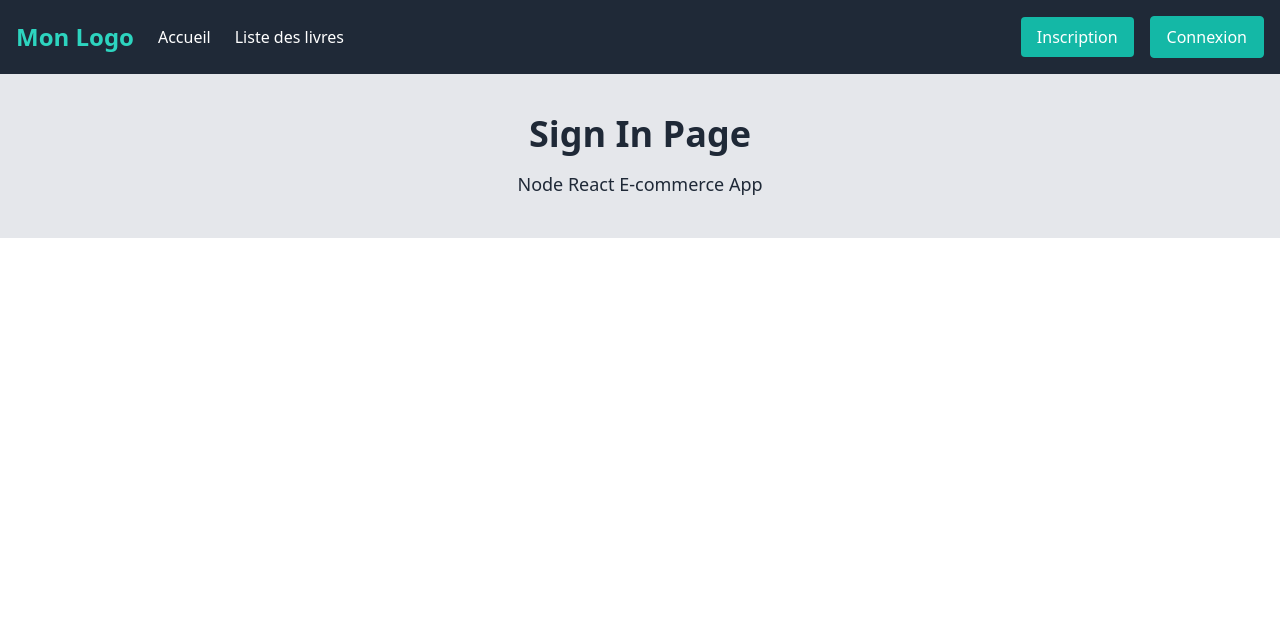
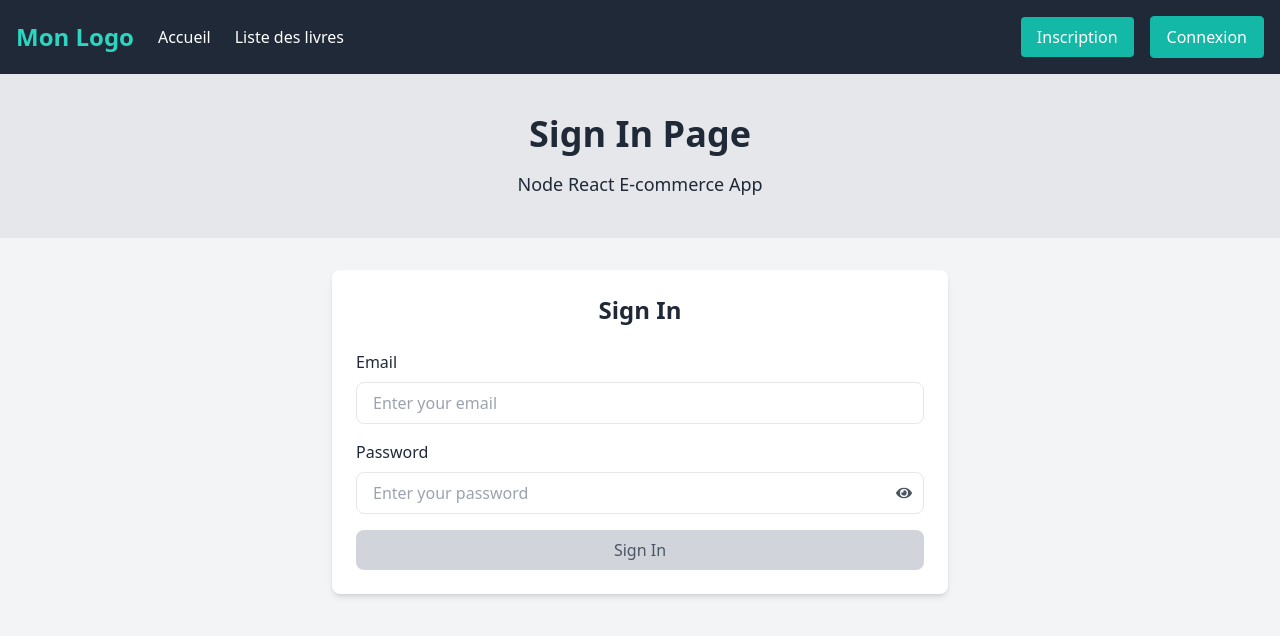
Before and after one commit to Harry8679/Book-E-commerce-Front, a React (Create React App) app: page /signin in a window 1280 px wide. Shown: the top 636 px of the page. Built offline with nearby package versions, Linux system fonts and the light colour scheme; the HTML template or start-up script is replaced by a standard one.

Commit message:
Sign In page

```diff
--- a/src/pages/Signin.jsx
+++ b/src/pages/Signin.jsx
@@ -1,10 +1,129 @@
-import React from 'react'
-import Layout from '../components/Layout'
+import React, { useState } from 'react';
+import { FaEye, FaEyeSlash } from 'react-icons/fa'; // Import des icônes
+import axios from 'axios'; // Pour les requêtes HTTP
+import { toast, ToastContainer } from 'react-toastify'; // Import React Toastify
+import 'react-toastify/dist/ReactToastify.css'; // Styles pour React Toastify
+import { useNavigate } from 'react-router-dom'; // Pour la redirection
+import Layout from '../components/Layout';
 
 const Signin = () => {
+  const [email, setEmail] = useState('');
+  const [password, setPassword] = useState('');
+  const [error, setError] = useState('');
+  const [showPassword, setShowPassword] = useState(false);
+
+  const navigate = useNavigate(); // Hook pour la redirection
+
+  const handleSubmit = async (e) => {
+    e.preventDefault();
+
+    if (!email || !password) {
+      setError('Please fill out all fields.');
+      return;
+    }
+
+    try {
+      // Envoi des données au backend via Axios
+      const response = await axios.post('http://localhost:8008/api/v1/users/signin', {
+        email,
+        password,
+      });
+
+      // Notification de succès
+      toast.success('Login successful!', {
+        position: 'top-right',
+        autoClose: 2000,
+        onClose: () => {
+          // Redirection après la fin de la notification
+          navigate('/'); // Remplacez '/' par la route de la page d'accueil
+        },
+      });
+
+      // Réinitialisation des champs
+      setEmail('');
+      setPassword('');
+      setError('');
+
+      // Sauvegarder le token dans le localStorage ou dans un context/Redux
+      localStorage.setItem('token', response.data.token);
+    } catch (err) {
+      // Gestion des erreurs
+      setError(err.response?.data?.message || 'Invalid credentials');
+      toast.error(err.response?.data?.message || 'Invalid credentials', {
+        position: 'top-right',
+        autoClose: 2000,
+      });
+    }
+  };
+
+  const signInForm = () => {
+    return (
+      <form onSubmit={handleSubmit} className="col-span-6 bg-white shadow-md rounded-lg p-6 text-gray-800">
+        <h2 className="text-2xl font-bold text-center mb-6">Sign In</h2>
+
+        {/* Message d'erreur */}
+        {error && <div className="text-red-500 text-sm mb-4">{error}</div>}
+
+        <div className="mb-4">
+          <label htmlFor="email" className="block font-medium mb-2">Email</label>
+          <input
+            type="email"
+            id="email"
+            value={email}
+            onChange={(e) => setEmail(e.target.value)}
+            className="w-full px-4 py-2 border rounded-lg focus:outline-none focus:ring-2 focus:ring-blue-500"
+            placeholder="Enter your email"
+          />
+        </div>
+
+        <div className="mb-4">
+          <label htmlFor="password" className="block font-medium mb-2">Password</label>
+          <div className="relative">
+            <input
+              type={showPassword ? 'text' : 'password'}
+              id="password"
+              value={password}
+              onChange={(e) => setPassword(e.target.value)}
+              className="w-full px-4 py-2 border rounded-lg focus:outline-none focus:ring-2 focus:ring-blue-500"
+              placeholder="Enter your password"
+            />
+            <button
+              type="button"
+              className="absolute inset-y-0 right-3 flex items-center text-gray-600"
+              onClick={() => setShowPassword(!showPassword)}
+            >
+              {showPassword ? <FaEyeSlash /> : <FaEye />}
+            </button>
+          </div>
+        </div>
+
+        <button
+          type="submit"
+          className={`w-full py-2 px-4 rounded-lg transition duration-300 ${
+            email && password
+              ? 'bg-blue-500 text-white hover:bg-blue-600'
+              : 'bg-gray-300 text-gray-600 cursor-not-allowed'
+          }`}
+          disabled={!email || !password}
+        >
+          Sign In
+        </button>
+      </form>
+    );
+  };
+
   return (
-    <Layout title='Sign In Page' description='Node React E-commerce App'></Layout>
-  )
-}
+    <Layout title="Sign In Page" description="Node React E-commerce App">
+      <ToastContainer /> {/* Conteneur pour les notifications */}
+      <div className="min-h-screen flex items-start justify-center bg-gray-100 pt-8">
+        <div className="grid grid-cols-12 gap-4 w-full px-4">
+          <div className="col-span-3"></div>
+          {signInForm()}
+          <div className="col-span-3"></div>
+        </div>
+      </div>
+    </Layout>
+  );
+};
 
-export default Signin
+export default Signin;
```
